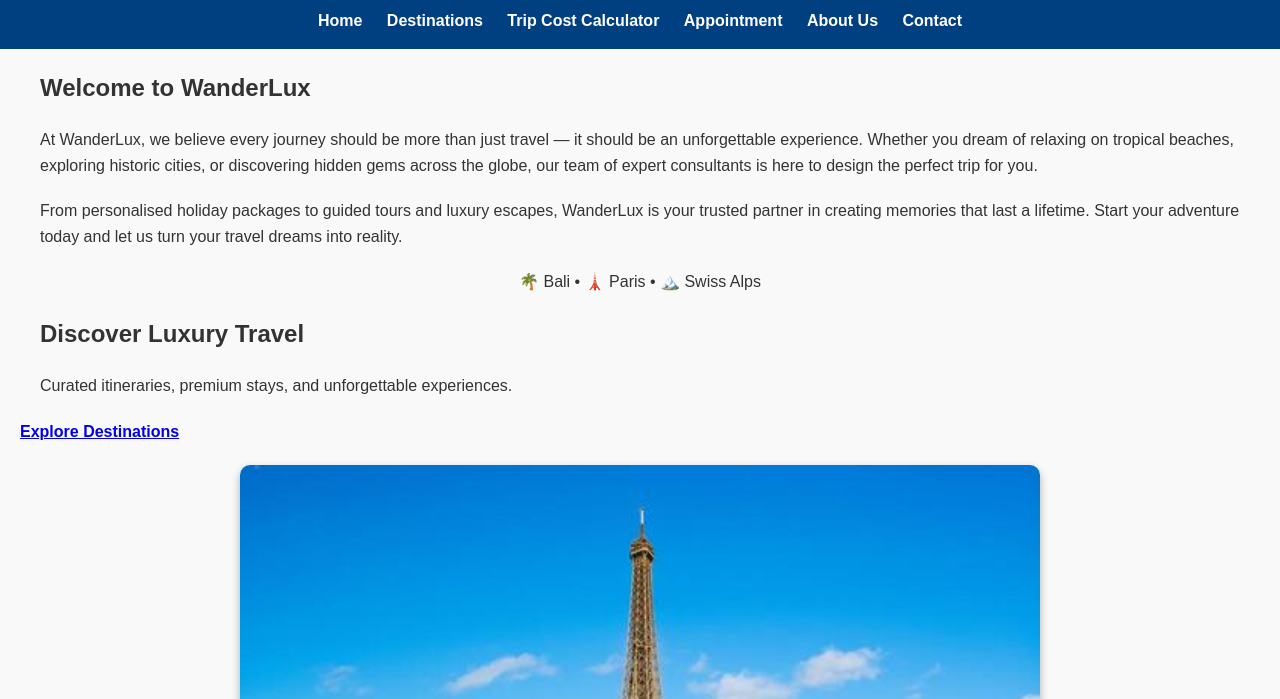
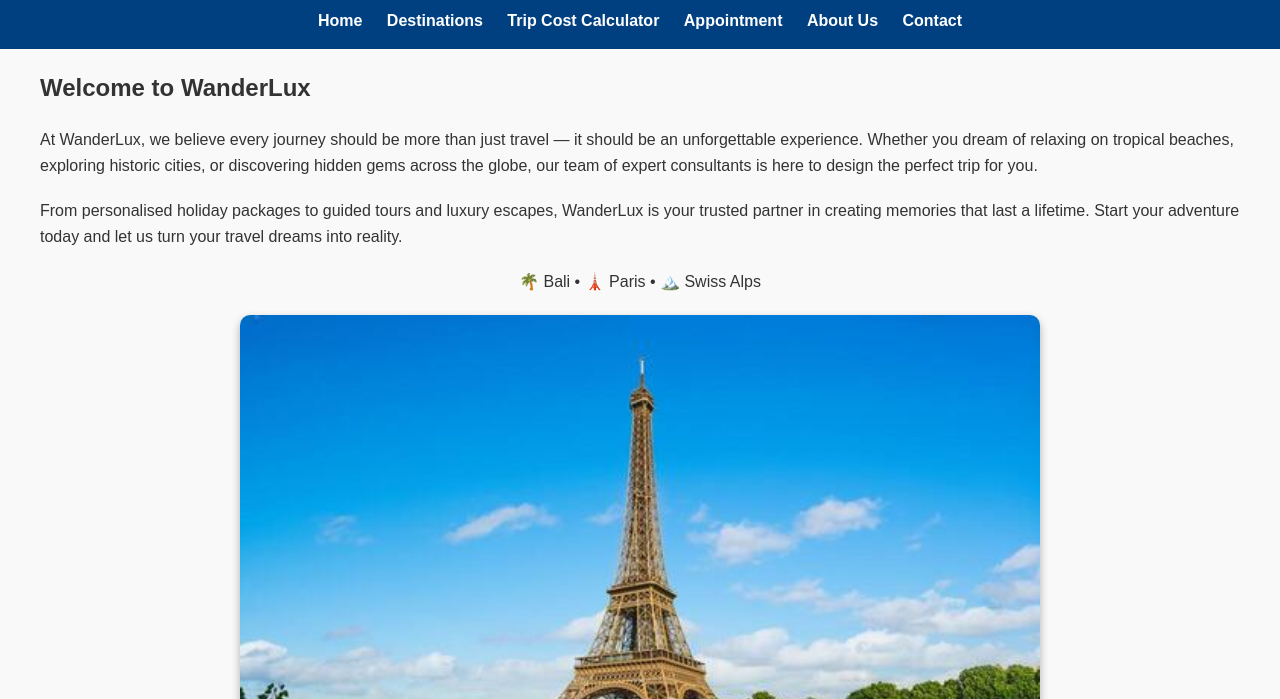
Before and after one commit to Mohammed-Sohail32/wanderlux-website, a plain HTML site: page index.html in a window 1280 px wide. Shown: the part 101-800 px from the top of the page. Drawn offline with Linux system fonts and the light colour scheme.

Commit message:
Update index.html

```diff
--- a/index.html
+++ b/index.html
@@ -34,12 +34,6 @@
       <p>🌴 Bali • 🗼 Paris • 🏔️ Swiss Alps</p>
     </div>
   </section>
-   <!-- Hero Section -->
-  <section class="hero">
-    <h2>Discover Luxury Travel</h2>
-    <p>Curated itineraries, premium stays, and unforgettable experiences.</p>
-   <b> <a href="services.html" class="btn">Explore Destinations</a></b>
-  </section>
   <section class="banner">
   <img id="banner-image" src="images/bali.jpg" alt="Bali" />
 </section>
```
